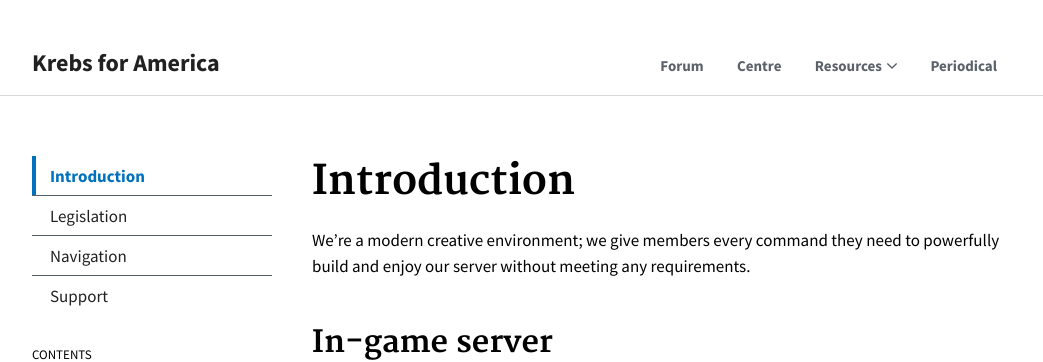
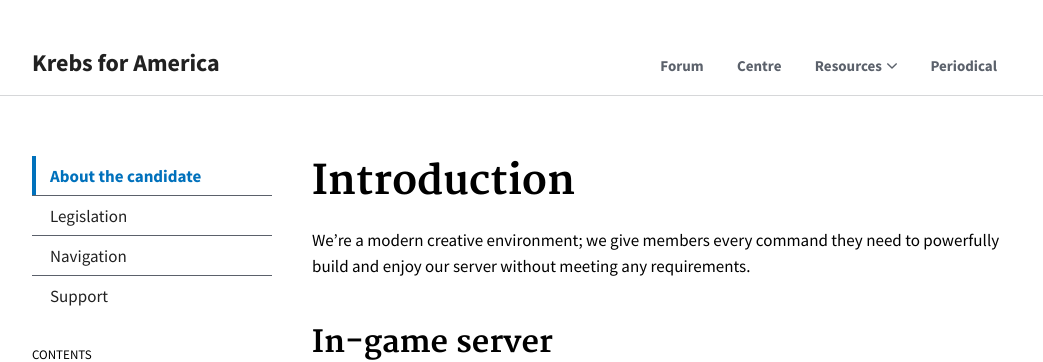
Before and after one commit to serrif/website, a Jekyll site: the page built from main/docs/intro.md, in a window 1280 px wide. Shown: the top 362 px of the page, without its empty margins (118-1161 px from the left). Built offline with Jekyll 4.4.1, drawn with Linux system fonts in a browser that asks for light colours.

Commit message:
Update navigation.yml

```diff
--- a/_data/navigation.yml
+++ b/_data/navigation.yml
@@ -30,7 +30,7 @@ secondary:
     external: true
 
 docs:
-  - text: Introduction
+  - text: About the candidate
     href: /docs/
   - text: Legislation
     href: /docs/legis
```
